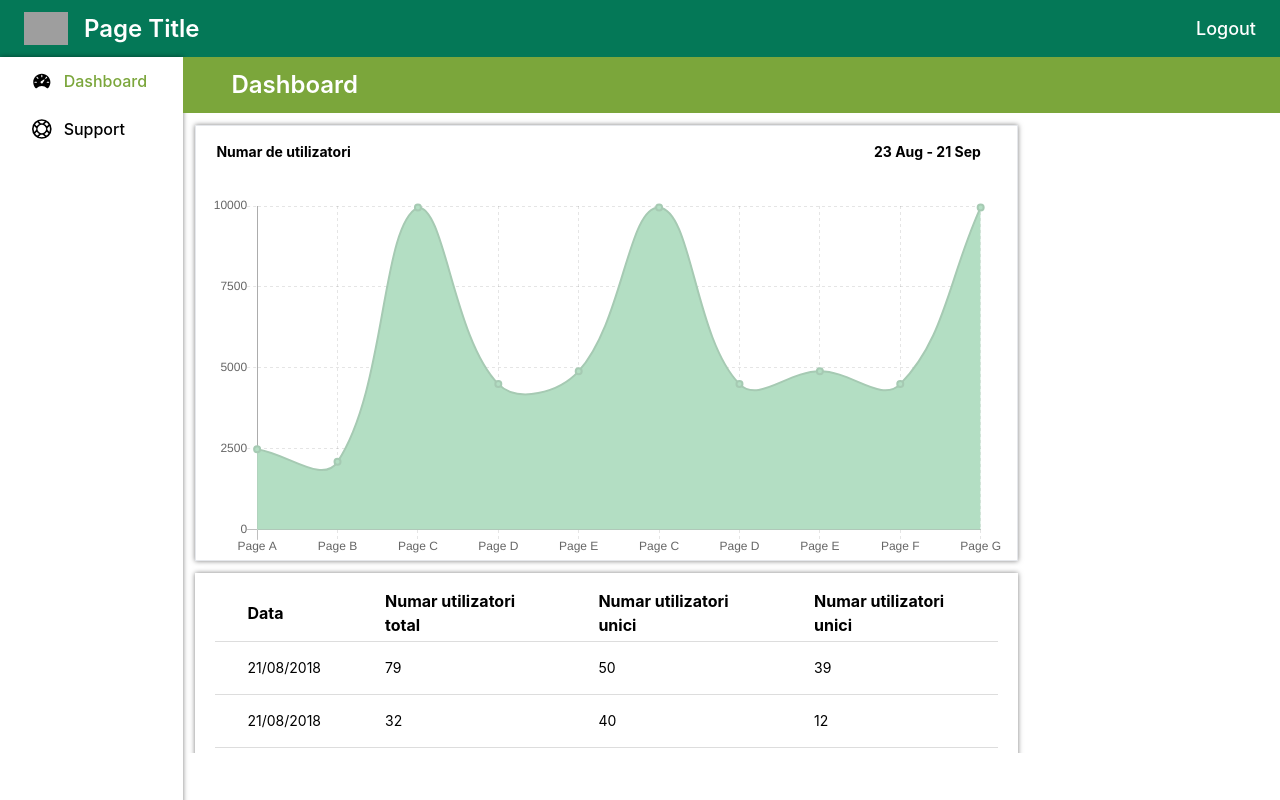
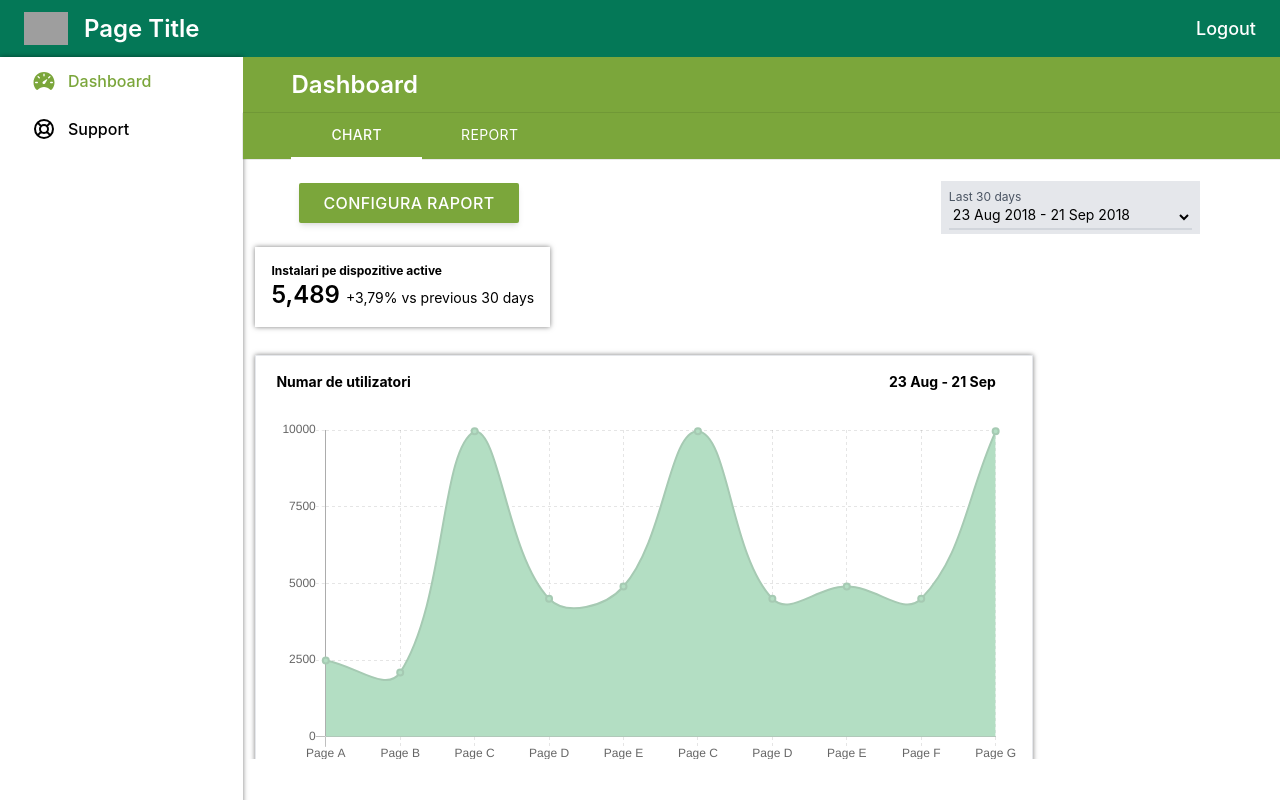
Before and after one commit to Dan4yk/react-app, a React (Create React App) app: page /dashboard in a window 1280 px wide. Built offline with nearby package versions, Linux system fonts and the light colour scheme; no server answers; grey boxes are pictures that could not be loaded.

Commit message:
Finish Design

```diff
--- a/src/components/SideNav/SideNav.tsx
+++ b/src/components/SideNav/SideNav.tsx
@@ -1,7 +1,7 @@
 import React from 'react';
 import { NavLink, Switch, Route } from 'react-router-dom';
 import { IoIosSpeedometer } from 'react-icons/io';
-import { GrSupport } from 'react-icons/gr';
+import { HiOutlineSupport } from 'react-icons/hi';
 import './SideNav.css';
 
 import { Dashboard } from '../../pages/dashboard/Dashboard';
@@ -10,24 +10,24 @@ import { Support } from '../../pages/support/Support';
 export const SideNav: React.FC = () => {
     return (
         <div className="flex h-full">
-            <div className="flex-1 container max-w-1/5 separate-right-line h-full">
-                <ul className="px-5">
-                    <li className="p-3 text-left flex flex-row items-center">
-                        <IoIosSpeedometer fontSize="24" />
+            <div className="flex-1 container max-w-max separate-right-line h-full">
+                <ul className="pl-5 pr-20">
+                    <li className="p-3 text-left  items-center">
                         <NavLink
                             to="/dashboard"
-                            className="pl-3 text-base font-medium w-full"
+                            className="text-base font-medium w-full flex flex-row"
                             activeClassName="active"
                         >
+                            <IoIosSpeedometer fontSize="24" className="mr-3" />
                             Dashboard
                         </NavLink>
                     </li>
-                    <li className="p-3 text-left flex flex-row items-center">
-                        <GrSupport fontSize="24" />
+                    <li className="p-3 text-left items-center">
                         <NavLink
                             to="/support"
-                            className="pl-3 text-base font-medium w-full"
+                            className="text-base font-medium w-full flex flex-row"
                             activeClassName="active">
+                            <HiOutlineSupport fontSize="24" className="mr-3" />
                             Support
                         </NavLink>
                     </li>
--- /dev/null
+++ b/src/data/reportData.json
@@ -0,0 +1,32 @@
+[
+   {
+      "date":"21/08/2018",
+      "totalNumber":79,
+      "uniqueNumber1":50,
+      "uniqueNumber2":39
+   },
+   {
+      "date":"21/08/2018",
+      "totalNumber":32,
+      "uniqueNumber1":40,
+      "uniqueNumber2":12
+   },
+   {
+      "date":"21/08/2018",
+      "totalNumber":64,
+      "uniqueNumber1":10,
+      "uniqueNumber2":67
+   },
+   {
+      "date":"21/08/2018",
+      "totalNumber":64,
+      "uniqueNumber1":10,
+      "uniqueNumber2":67
+   },
+   {
+      "date":"21/08/2018",
+      "totalNumber":64,
+      "uniqueNumber1":10,
+      "uniqueNumber2":67
+   }
+]
--- a/src/pages/dashboard/Dashboard.css
+++ b/src/pages/dashboard/Dashboard.css
@@ -9,3 +9,40 @@
 .shadowBox{
     box-shadow: 0 0 5px rgba(0,0,0,0.5);
 }
+
+.segmented-control {
+    display: table;
+    padding: 0;
+}
+
+.segmented-control-item {
+    display: table-cell;
+    margin: 0;
+    padding: 0;
+    list-style-type: none;
+}
+
+.segmented-control-input {
+    position: absolute;
+    visibility: hidden;
+}
+
+.segmented-control-label {
+    display: block;
+    margin: 0 -1px -1px 0; /* -1px margin removes double-thickness borders between items */
+    padding: 12px 40px;
+    text-align: center;
+    color: white;
+    font-weight: 400;
+    cursor: pointer;
+}
+
+.segmented-control-input:checked + .segmented-control-label {
+    border-bottom: 3px solid white;
+    color: white;
+    font-weight: 500;
+}
+
+.shadowBox-segment-toolbar{
+    box-shadow: 0 0 1px rgba(0,0,0,0.5);
+}
--- a/src/pages/dashboard/Dashboard.tsx
+++ b/src/pages/dashboard/Dashboard.tsx
@@ -1,6 +1,7 @@
-import React from 'react';
+import React, { useEffect, useState } from 'react';
 import './Dashboard.css'
 import { Line } from 'react-chartjs-2';
+import reportData from '../../data/reportData.json'
 
 const state = {
     labels: ['Page A', 'Page B', 'Page C',
@@ -16,47 +17,36 @@ const state = {
     ]
 }
 
+interface ReportData {
+    date: string;
+    totalNumber: number;
+    uniqueNumber1: number;
+    uniqueNumber2: number;
+}
+
 export const Dashboard: React.FC = () => {
-    const dataSource = [
-        {
-            date: '21/08/2018',
-            totalNumber: '79',
-            uniqueNumber1: '50',
-            uniqueNumber2: '39',
-        },
-        {
-            date: '21/08/2018',
-            totalNumber: '32',
-            uniqueNumber1: '40',
-            uniqueNumber2: '12',
-        },
-        {
-            date: '21/08/2018',
-            totalNumber: '64',
-            uniqueNumber1: '10',
-            uniqueNumber2: '67',
-        },
-        {
-            date: '21/08/2018',
-            totalNumber: '64',
-            uniqueNumber1: '10',
-            uniqueNumber2: '67',
-        },
-        {
-            date: '21/08/2018',
-            totalNumber: '64',
-            uniqueNumber1: '10',
-            uniqueNumber2: '67',
-        },
-
-    ]
-
+    const dataSource = reportData;
+    const [data, setData] = useState<ReportData[]>([]);
     const arrayTitle = [
         'Data',
         'Numar utilizatori total',
         'Numar utilizatori unici',
         'Numar utilizatori unici'
     ]
+
+    const getData = () => {
+        const headers = {
+            'Content-Type': 'application/json',
+            'Accept': 'application/json'
+        };
+        fetch("../../data/reportData.json", { headers })
+            .then(res => res.json())
+            .then(data => console.log(data))
+    }
+
+    useEffect(() => {
+        getData();
+    }, [])
 
     return <>
         <div className="container-fluid mx-auto bg-lime-color py-3 pl-12">
@@ -65,7 +55,42 @@ export const Dashboard: React.FC = () => {
             </div>
         </div>
 
-        <div className="overflow-auto h-4/5">
+        <div className="container-fluid shadowBox-segment-toolbar mx-auto bg-lime-color pl-12">
+            <ul className="segmented-control">
+                <li className="segmented-control-item">
+                    <input className="segmented-control-input" type="radio" value="1" name="option" id="option-1" checked />
+                    <label className="segmented-control-label uppercase text-sm tracking-wide" htmlFor="option-1">Chart</label>
+                </li>
+                <li className="segmented-control-item">
+                    <input className="segmented-control-input" type="radio" value="2" name="option" id="option-2" />
+                    <label className="segmented-control-label uppercase text-sm tracking-wide" htmlFor="option-2">Report</label>
+                </li>
+            </ul>
+        </div>
+
+        <div className="overflow-auto h-3/4">
+            <div className="flex flex-row w-full items-center">
+                <div className="w-full">
+                    <button className="uppercase text-base font-medium mt-6 mb-3 ml-14 tracking-wide rounded-sm shadow-md px-6 py-2 bg-lime-color text-white focus:outline-none float-left">Configura raport</button>
+                </div>
+                <div className="w-full mt-5">
+                    <div className="flex flex-col w-2/4 bg-gray-200 px-2 pt-2 pb-1 mr-20 float-right">
+                        <span className="text-xs text-gray-600">Last 30 days</span>
+                        <select className="w-full border-b-2 border-gray-300 pb-1 outline-none text-sm bg-gray-200">
+                            <option className="text-sm">23 Aug 2018 - 21 Sep 2018</option>
+                            <option className="text-sm">23 Sep 2018 - 21 Oct 2018</option>
+                            <option className="text-sm">23 Oct 2018 - 21 Nov 2018</option>
+                        </select>
+                    </div>
+                </div>
+            </div>
+
+            <div className="shadowBox ml-3 mt-3 mb-7 mr-3 w-max p-4">
+                <h3 className="text-xs font-bold">Instalari pe dispozitive active</h3>
+                <h1 className="text-2xl font-semibold">5,489 <span className="text-sm font-normal">+3,79% vs previous 30 days</span></h1>
+            </div>
+
+
             <div className="w-9/12 h-auto border m-3 shadowBox px-3">
                 <h2 className="text-sm font-bold mt-4 ml-2 float-left">Numar de utilizatori</h2>
                 <h2 className="text-sm font-bold mt-4 mr-6 float-right">23 Aug - 21 Sep</h2>
@@ -77,7 +102,7 @@ export const Dashboard: React.FC = () => {
                         responsiveAnimationDuration: 2000,
                         title: {
                             display: true,
-                            fontSize: 20
+                            fontSize: 15
                         },
                         legend: {
                             display: false,
@@ -85,7 +110,9 @@ export const Dashboard: React.FC = () => {
                         scales: {
                             yAxes: [{
                                 ticks: {
-                                    stepSize: 2500
+                                    stepSize: 2500,
+                                    maxTicksLimit: 5,
+                                    lineHeight: 3
                                 },
                                 gridLines: {
                                     borderDash: [3]
--- a/src/pages/support/Support.tsx
+++ b/src/pages/support/Support.tsx
@@ -29,7 +29,7 @@ export const Support: React.FC = () => {
     ]
 
     const arrayTitle = [
-        'Name Surname',
+        'Name/Surname',
         'IDNP',
         'Phone',
         'PAN Card',
@@ -63,7 +63,7 @@ export const Support: React.FC = () => {
                 </div>
 
                 <div className="pl-5 py-2">
-                    <button className="bg-lime-color px-10 py-2 rounded-sm shadow-md text-white text-base uppercase">Search</button>
+                    <button className="bg-lime-color px-10 py-2 rounded-sm shadow-md text-white text-base uppercase focus:outline-none">Search</button>
                 </div>
             </div>
         </form>
```
